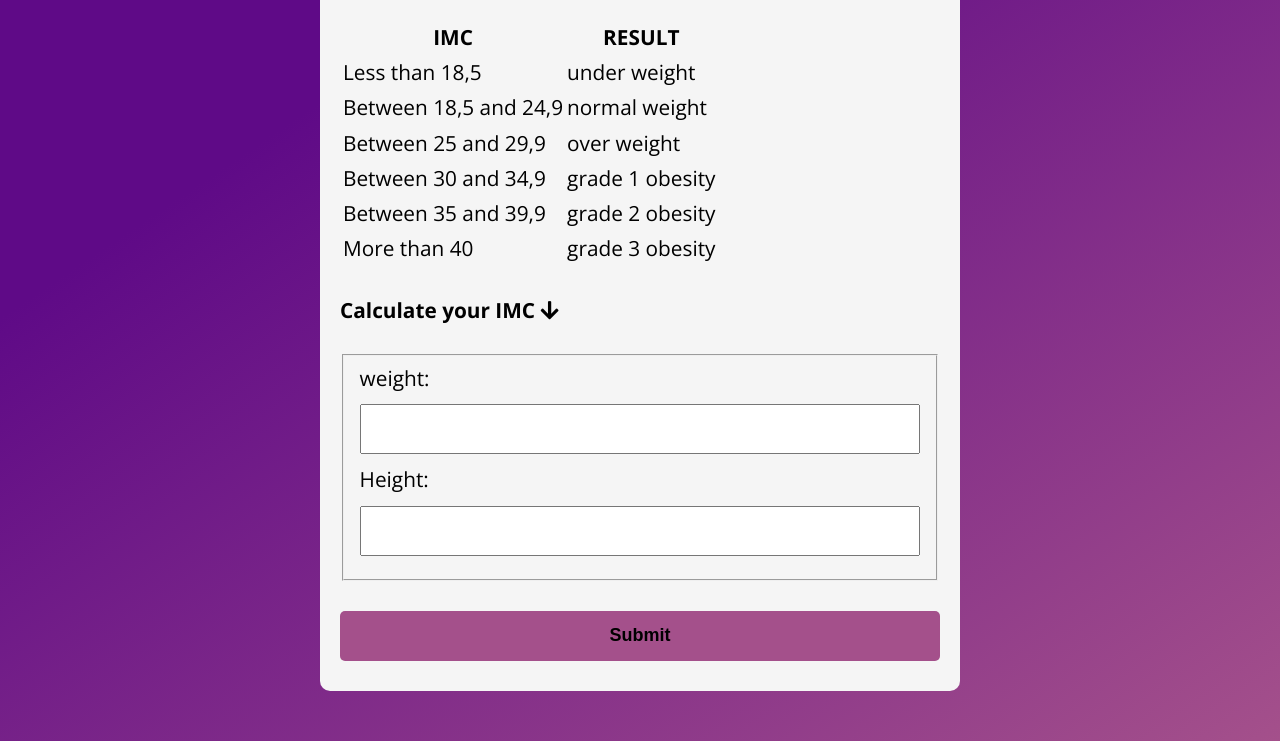
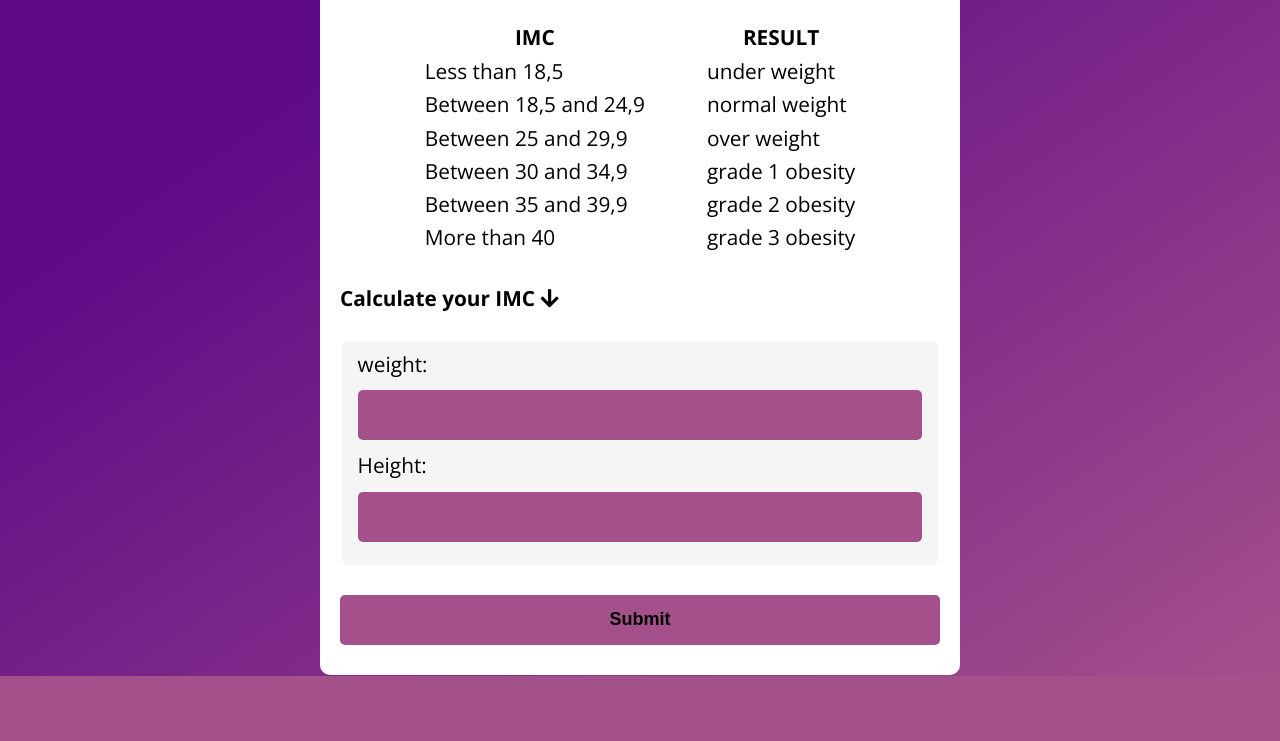
Before and after one commit to Luc4sGomes/Calculator-IMC, a plain HTML site: page index.html in a window 1280 px wide. Shown: the part 134-875 px from the top of the page. After the commit the page ends 810 px from the top, so only its background shows below. Drawn offline with nearby package versions, Linux system fonts and the light colour scheme.

Commit message:
added new changes in table

```diff
--- a/assets/css/style.css
+++ b/assets/css/style.css
@@ -3,6 +3,7 @@
 :root{
     --primary-color: #a4508b;
     --second-color: #5f0a87;
+    --color-white: #fff
 }
 
 *{
@@ -26,7 +27,7 @@ body{
 .container{
     max-width: 640px;
     margin: 50px auto;
-    background-color: whitesmoke;
+    background-color: var(--color-white);
     padding: 20px;
     border-radius: 10px;
 
@@ -39,14 +40,18 @@ form input,form label, form button{
 }
 
 form input{
-
+    background-color: var(--primary-color);
     font-size: 24px;
     height: 50px;
     padding: 0 20px;
+    border: none;
+    outline: none;
+    transition: 300ms all ease-in-out;
+    border-radius: 5px;
 }
 
 form input:focus{
-    outline: 1px solid var(--primary-color);
+    background-color: var(--second-color);
 }
 
 form button{
@@ -57,7 +62,7 @@ form button{
     font-weight: 700;
     height: 50px;
     cursor: pointer;
-    transition: 400ms all ease-in-out;
+    transition: 300ms all ease-in-out;
     margin-top: 30px;
     border-radius: 5px;
 }
@@ -69,3 +74,19 @@ form button:hover{
 form button:active{
     background: red;
 }
+
+form fieldset{
+    background-color: whitesmoke;
+    border: none;
+    border-radius: 5px;
+}
+
+#table{
+    margin: 0 auto;
+
+}
+
+#table td{
+        padding: 0 30px;
+
+}
```
